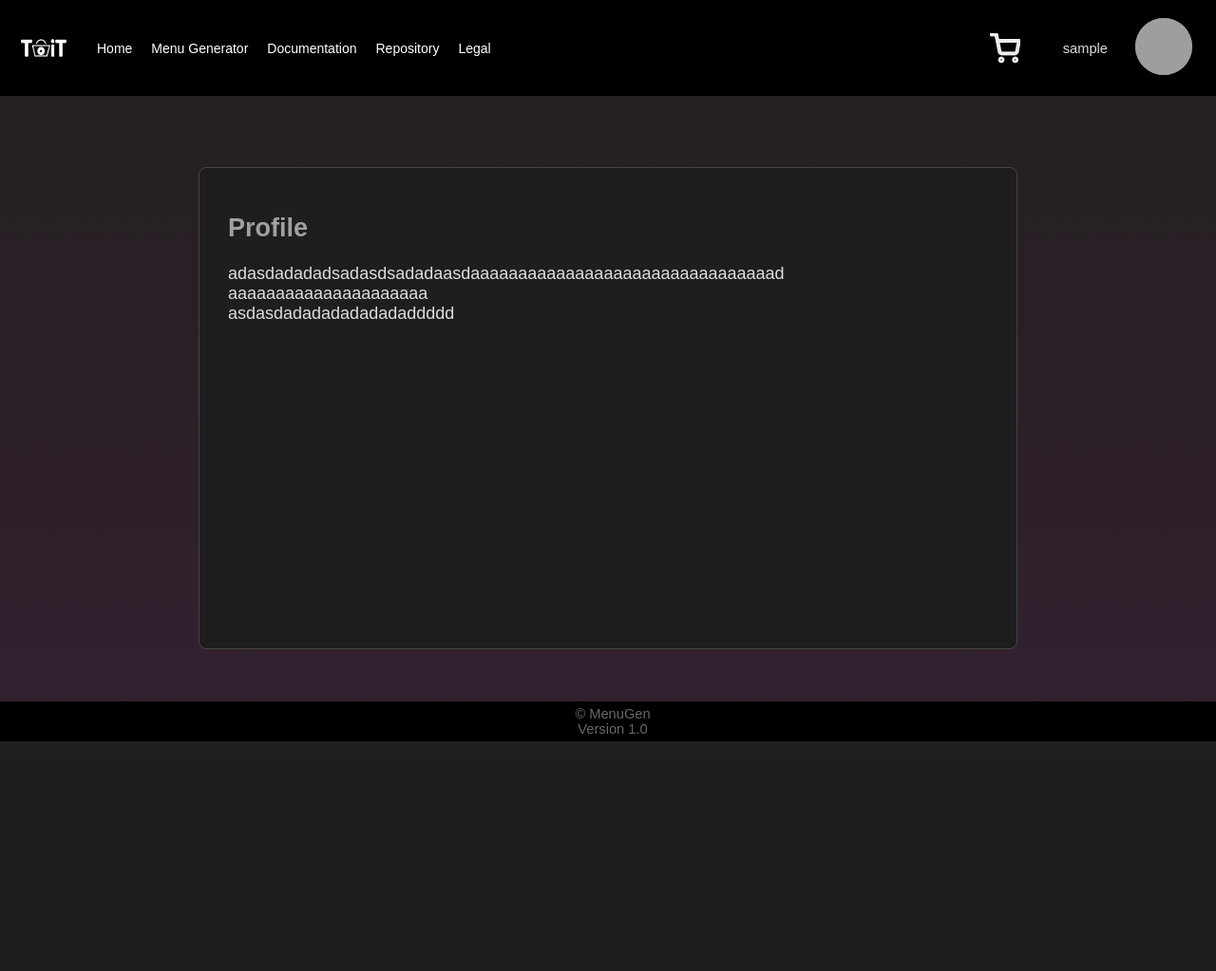
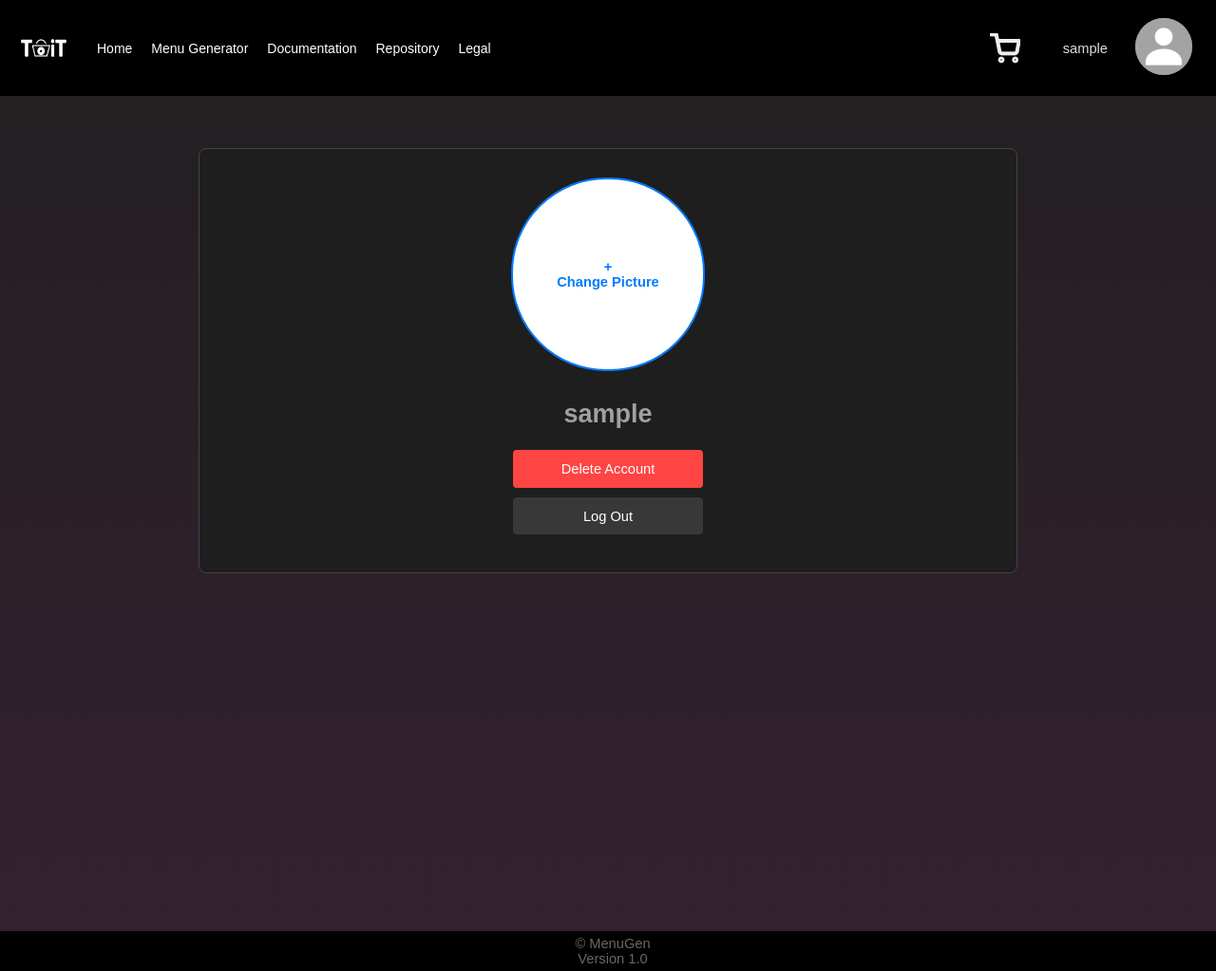
Before and after one commit to dainisws/Proj_Lab, a Flask app: page /profile in a window 1280 px wide. Shown: the whole page at 95% size. Before the commit the page ends 781 px from the top, so only its background shows below. Run offline with Flask 3, Linux system fonts and the light colour scheme; the visitor is signed in with stand-in values (Sample User, id 1); parts of the project's set-up code (start-up, migrations or seed data) failed here and were passed over; grey boxes are pictures that could not be loaded.

Commit message:
Lietotāja profils un labāka drošība

```diff
--- /dev/null
+++ b/edienkarte/key.txt
@@ -0,0 +1 @@
+JAmNqo4kiM3Xv3cEzHv5fUWZ0INE33GD
--- a/edienkarte/main.py
+++ b/edienkarte/main.py
@@ -1,4 +1,4 @@
-from flask import Flask, redirect, url_for, jsonify, session, request
+from flask import Flask, redirect, url_for, jsonify, session, Response, request, send_file
 from models import Input, FoodRimi, FoodBarbora, User
 from models import init_db
 from foodscraper import FoodScraper
@@ -8,9 +8,20 @@ from flask import render_template
 from werkzeug.security import generate_password_hash, check_password_hash # pip install Werkzeug
 
 app = Flask(__name__)
-app.secret_key = "JAmNqo4kiM3Xv3cEzHv5fUWZ0INE33GD"
+
+
+script_dir = os.path.dirname(os.path.abspath(__file__))
+os.chdir(script_dir)
+with open("key.txt", "r") as file:
+    app.secret_key = file.read() # Šo būtu jānomaina, ja publicē
+
+app.config['MAX_CONTENT_LENGTH'] = 16 * 1024 * 1024
 app.config["SQLALCHEMY_DATABASE_URI"] = "sqlite:///{}".format(os.path.join(os.path.dirname(os.path.abspath(__file__)), "data.db"))
 db = SQLAlchemy(app)
+ALLOWED_EXTENSIONS = {'jpg', 'jpeg'}
+
+def allowed_file(filename):
+    return '.' in filename and filename.rsplit('.', 1)[1].lower() in ALLOWED_EXTENSIONS
 
 foodscraper = FoodScraper(db, app)
 
@@ -40,9 +51,39 @@ def legal():
 def cart():
     return 'Shopping Cart'
 
-@app.route('/profile')
+@app.route('/profile', methods=['GET', 'POST'])
 def profile():
+    if session.get('user_id', None) is None:
+        return redirect(url_for('home'))
+    if request.method == 'POST':
+        if 'image' not in request.files:
+            return "Something went wrong...", 400
+
+        file = request.files['image']
+
+        if file.filename == '':
+            return "Something went wrong...", 400
+
+        if file and allowed_file(file.filename):
+            user = db.session.query(User).filter_by(email=session.get('user_id', None)).first()
+            user.profile_picture = file.read()
+            db.session.commit()
+            return redirect(url_for('profile'))
+        else:
+            return "Picture must be JPG/JPEG", 400
     return render_template('profile.html', username=session.get('user_id', None))
+
+@app.route('/profilepicture')
+def get_image():
+    default_image_path = os.path.join('static/images', 'pfp.jpg')
+    try:
+        image = db.session.query(User.profile_picture).filter_by(email=session.get('user_id', None)).first()
+        if not image:
+            return send_file(default_image_path, mimetype='image/jpeg')
+        else:
+            return Response(image, mimetype='image/jpeg')
+    except:
+        return send_file(default_image_path, mimetype='image/jpeg')
 
 @app.route('/signup')
 def signup():
@@ -101,7 +142,19 @@ def login():
 # Route: Logout
 @app.route('/logout')
 def logout():
-    session.pop('user_id', None)  # Remove user from session
+    if session.get('user_id', None) is not None:
+        session.pop('user_id', None)
+    return redirect(url_for('home'))
+
+@app.route('/deleteprofile')
+def deleteProfile():
+    if session.get('user_id', None) is not None:
+        try:
+            db.session.delete(db.session.query(User).filter_by(email=session.get('user_id', None)).first())
+            db.session.commit()
+            session.pop('user_id', None)
+        except Exception as e: print(e)
+
     return redirect(url_for('home'))
 
 @app.route('/debug') # Remove this later
--- a/edienkarte/static/css/styleProfile.css
+++ b/edienkarte/static/css/styleProfile.css
@@ -56,7 +56,14 @@ html, body {
        text-align: center;
        padding: 40px 20px;
        font-size: 18px;
+       min-height: 100vh;
      }
+
+    .profile-section {
+        display: flex;
+        flex-direction: column;
+        align-items: center;
+    }
 
      /* Footer styling */
      .footer {
@@ -88,6 +95,9 @@ html, body {
        text-align: left;
        font-size: 18px;
        margin: 15px;
+       display: flex;
+       flex-direction: column;
+       align-items: center;
      }
      .box h2 {
        color: #a0a0a0;
@@ -115,3 +125,76 @@ html, body {
        .centered-text, .centered-text2 { font-size: 10pt; }
        .box { font-size: 14px; }
      }
+
+.upload-area {
+    border: 2px solid #007bff;
+    border-radius: 10px;
+    background-color: #fff;
+    border-radius: 100px;
+    width: 200px;
+    height: 200px;
+    display: flex;
+    justify-content: center;
+    flex-direction: column;
+    align-items: center;
+    text-align: center;
+    color: #007bff;
+    font-size: 1rem;
+    position: relative;
+    cursor: pointer;
+    transition: background-color 0.3s;
+    margin-bottom: 10px;
+    background-repeat: no-repeat;
+    background-size: cover;
+    background-position: center;
+}
+
+.upload-area.drag-over {
+    background-color: #e9f5ff;
+}
+
+.upload-area input[type="file"] {
+    display: none;
+}
+
+.upload-area p {
+    margin: 0;
+}
+
+.uploaded-files {
+    margin-top: 20px;
+    font-size: 0.9rem;
+    color: #333;
+    display: flex;
+    flex-direction: column;
+    align-items: center;
+    word-break: break-all;
+}
+
+.btn-3 {
+    background-color: #007bff;
+    color: white;
+    padding: 0.8rem;
+    border: none;
+    border-radius: 4px;
+    font-size: 1rem;
+    cursor: pointer;
+    transition: background-color 0.3s;
+    width: 200px;
+    margin-bottom: 10px;
+}
+.btn-3:hover {
+    background-color: #0453a7;
+}
+.btn-color-red {
+    background-color: #ff4444;
+}
+.btn-color-black {
+    background-color: #383838;
+}
+.btn-color-red:hover {
+    background-color: #cc4444;
+}
+.btn-color-black:hover {
+    background-color: #000000;
+}
--- a/edienkarte/templates/header.html
+++ b/edienkarte/templates/header.html
@@ -19,9 +19,9 @@
         {% endif %}
       </p>
       {% if username %}
-      <a href="/profile"><img src="$pfp" style="border-radius: 50%; width: 60px; height: 60px; background-color: #888; object-fit: cover; display: inline-block; margin-right: 1rem;"></a>
+      <a href="/profile"><img src="/profilepicture" style="border-radius: 50%; width: 60px; height: 60px; background-color: #888; object-fit: cover; display: inline-block; margin-right: 1rem;"></a>
       {% else %}
-      <a href="/signup"><img src="$pfp" style="border-radius: 50%; width: 60px; height: 60px; background-color: #888; object-fit: cover; display: inline-block; margin-right: 1rem;"></a>
+      <a href="/signup"><img src="/profilepicture" style="border-radius: 50%; width: 60px; height: 60px; background-color: #888; object-fit: cover; display: inline-block; margin-right: 1rem;"></a>
       {% endif %}
     </div>
 </div>
--- a/edienkarte/templates/profile.html
+++ b/edienkarte/templates/profile.html
@@ -8,26 +8,60 @@
   <link rel="icon" type="image/x-icon" href="{{ url_for('static', filename='images/logoo.ico') }}">
   <title>ToiT</title>
   <style type="text/css">
-   /* General body styling */
-
+    .uploadArea {
+        background-image: url("/profilepicture");
+    }
   </style>
 </head>
 <body>
-  <!-- Header with logo, navigation, and cart icon -->
     {% include "header.html" %}
-
-  <!-- Main content area with logo and descriptions -->
     <div id="main">
-    <div class="content-boxes">
         <div class="box">
-        <p class='centered-text'><h2>Profile</h2></p>
-        <p>adasdadadadsadasdsadadaasdaaaaaaaaaaaaaaaaaaaaaaaaaaaaaaaad<br>aaaaaaaaaaaaaaaaaaaaa<br> asdasdadadadadadadaddddd</p>
-        <br><br><br><br><br><br><br><br><br><br> <br><br><br><br>
+            <div class="profile-section">
+                <form method="POST" enctype="multipart/form-data" style="display: flex; flex-direction: column; align-items: center;">
+                    <div class="upload-area card-3-img" id="uploadArea">
+                        <b style="text-align: center;">+ <br>Change Picture</b>
+                        <input type="file" id="fileInput" name="image">
+                    </div>
+                    <div class="uploaded-files" id="uploadedFiles" style="color: white;"></div>
+                </form>
+                <h2 style=\"margin-bottom: 0px;\">{{username}}</h2>
+                <button type="submit" onclick="window.location.href='/deleteprofile'; return confirm('Are you sure you want to delete your account?');" class="btn-3 btn-color-red" name="delete-account" value="true">Delete Account</button>
+                <button type="submit" onclick="window.location.href='/logout';" class="btn-3 btn-color-black" name="sign-out" value="true">Log Out</button>
             </div>
         </div>
     </div>
 
-  <!-- Footer with copyright info -->
     <div class="footer">&copy; MenuGen<br>Version 1.0</div>
+    <script>
+        const uploadArea = document.getElementById('uploadArea');
+        const fileInput = document.getElementById('fileInput');
+        const uploadedFiles = document.getElementById('uploadedFiles');
+
+        uploadArea.addEventListener('dragover', (e) => {
+            e.preventDefault();
+            uploadArea.classList.add('drag-over');
+        });
+
+        uploadArea.addEventListener('dragleave', () => {
+            uploadArea.classList.remove('drag-over');
+        });
+
+        uploadArea.addEventListener('drop', (e) => {
+            e.preventDefault();
+            uploadArea.classList.remove('drag-over');
+            handleFiles(e.dataTransfer.files);
+        });
+
+        uploadArea.addEventListener('click', () => fileInput.click());
+        fileInput.addEventListener('change', () => handleFiles(fileInput.files));
+
+        function handleFiles(files) {
+            const fileList = Array.from(files)
+                .map((file) => `<p>${file.name} (${(file.size / 1024).toFixed(2)} KB)</p>`)
+                .join('');
+            uploadedFiles.innerHTML = fileList + "<button type=\"submit\" class=\"btn-3\" style=\"margin-bottom: 0px;\">Atjaunot</button>";
+        }
+    </script>
 </body>
 </html>
```
Also changed, not shown: edienkarte/static/images/pfp.jpg (added). Lines whose indentation alone changed are shown as unchanged.
